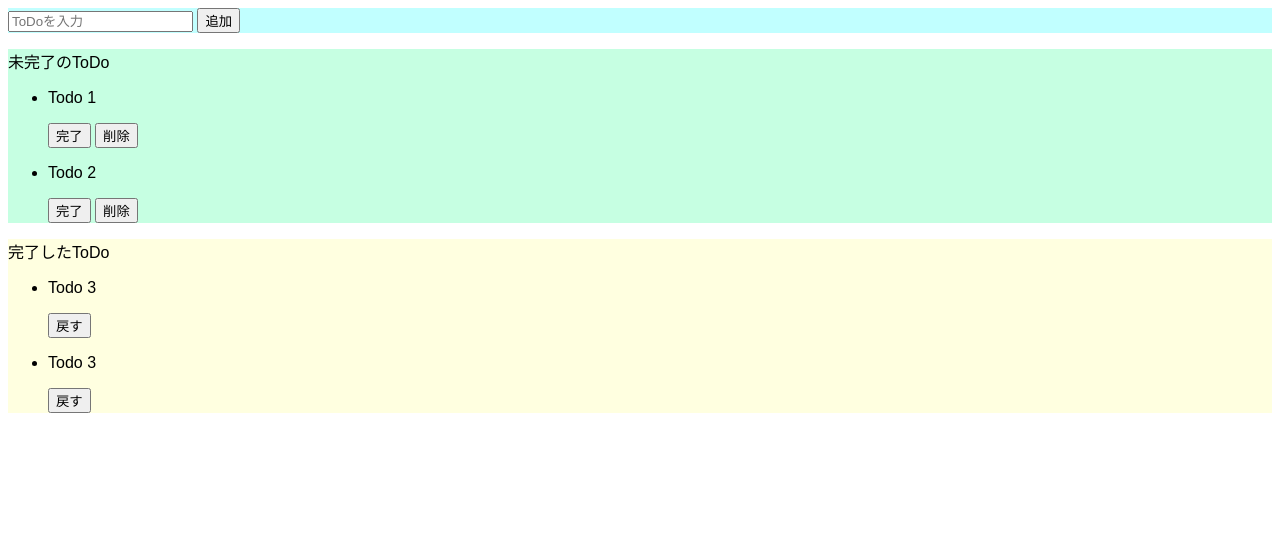
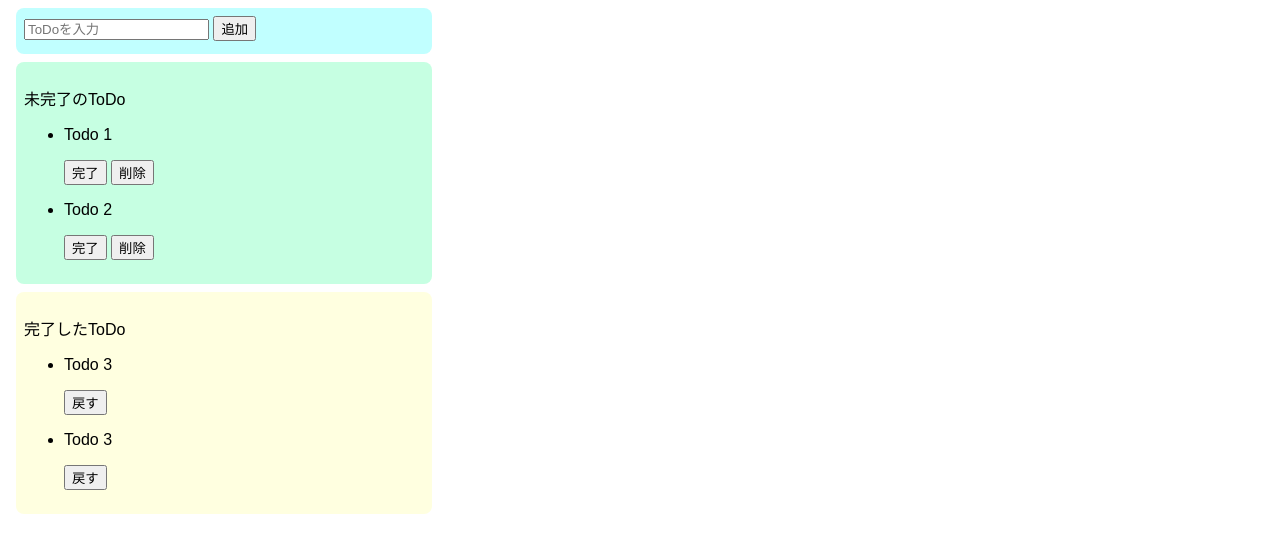
Before and after one commit to koyamal/CSBox-TEST, a website built with Parcel: page index.html in a window 1280 px wide. Built offline with nearby package versions, Linux system fonts and the light colour scheme.

Commit message:
Add basic style to input-area/impomplete-area/complete-area

```diff
--- a/src/styles.css
+++ b/src/styles.css
@@ -4,12 +4,27 @@ body {
 
 .input-area {
   background-color: #c1ffff;
+  width: 400px;
+  height: 30px;
+  padding: 8px;
+  margin: 8px;
+  border-radius: 8px;
 }
 
 .impomplete-area {
   background-color: #c6ffe2;
+  width: 400px;
+  min-height: 200px;
+  padding: 8px;
+  margin: 8px;
+  border-radius: 8px;
 }
 
 .complete-area {
   background-color: #ffffe0;
+  width: 400px;
+  min-height: 200px;
+  padding: 8px;
+  margin: 8px;
+  border-radius: 8px;
 }
```
